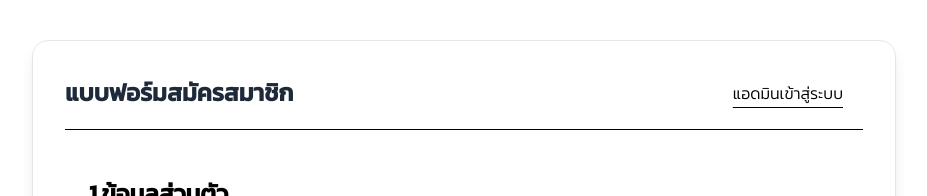
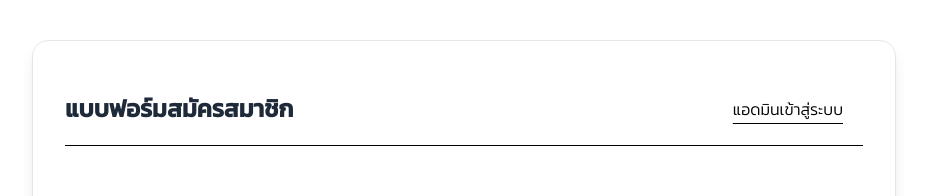
Before and after one commit to THEkingmay/kuArtSci, a React (Vite) app: page /member in a window 1280 px wide. Shown: the top 196 px of the page, without its empty margins (176-1103 px from the left). Built offline with nearby package versions, Linux system fonts and the light colour scheme; no server answers.

Commit message:
Update Member.jsx

```diff
--- a/src/pages/user/Member.jsx
+++ b/src/pages/user/Member.jsx
@@ -8,7 +8,7 @@
         {/* กล่องหลัก */}
         <div className="w-full  bg-white shadow-lg rounded-2xl border border-gray-200 md:p-8">
           {/* หัวข้อ + ปุ่มเข้าสู่ระบบ */}
-          <div className="flex justify-between items-center mb-6 border-b pb-4">
+          <div className="flex justify-between items-center mb-6 border-b py-4">
             <h1 className="text-2xl font-bold text-gray-800">
               แบบฟอร์มสมัครสมาชิก
             </h1>
```
